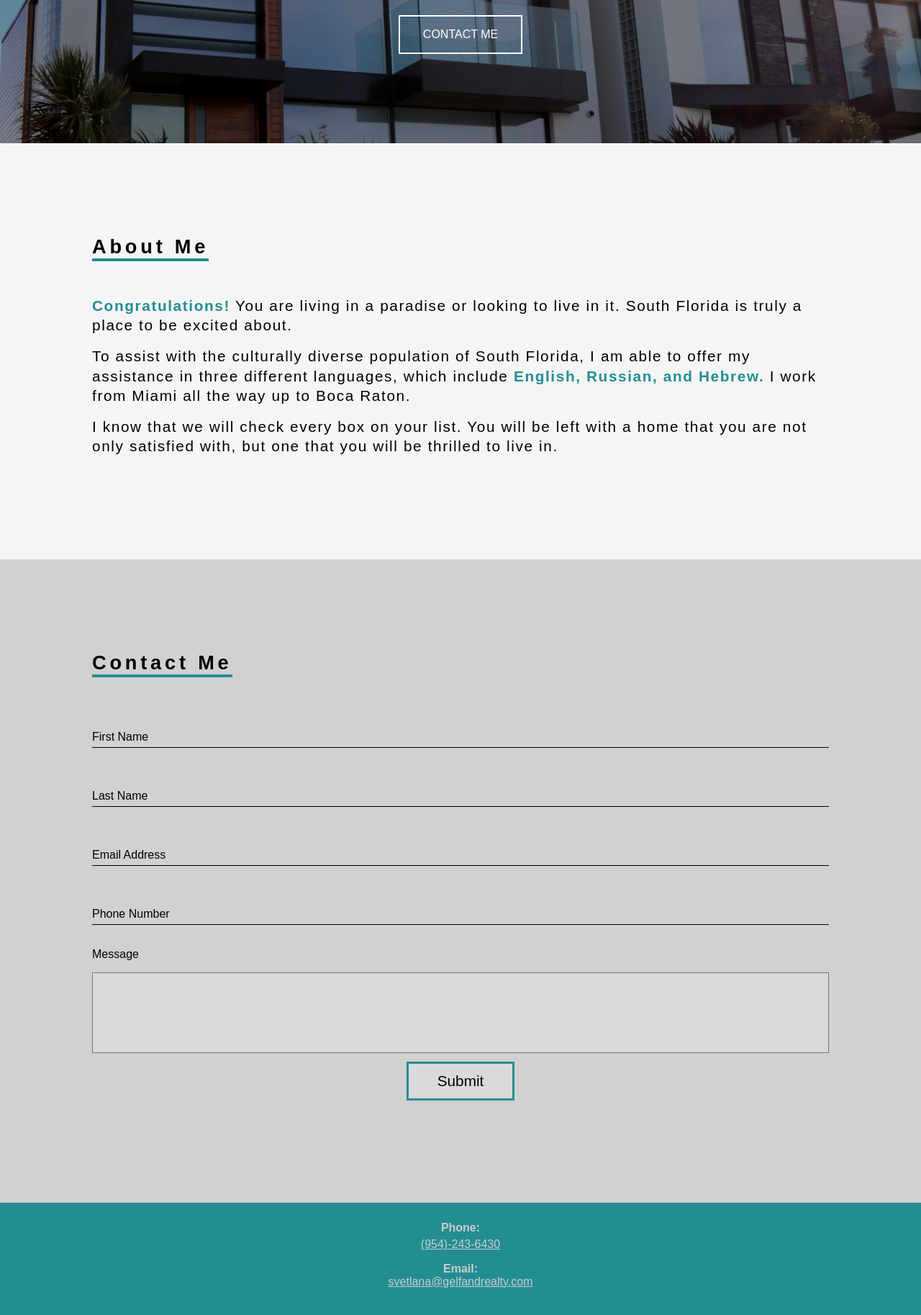
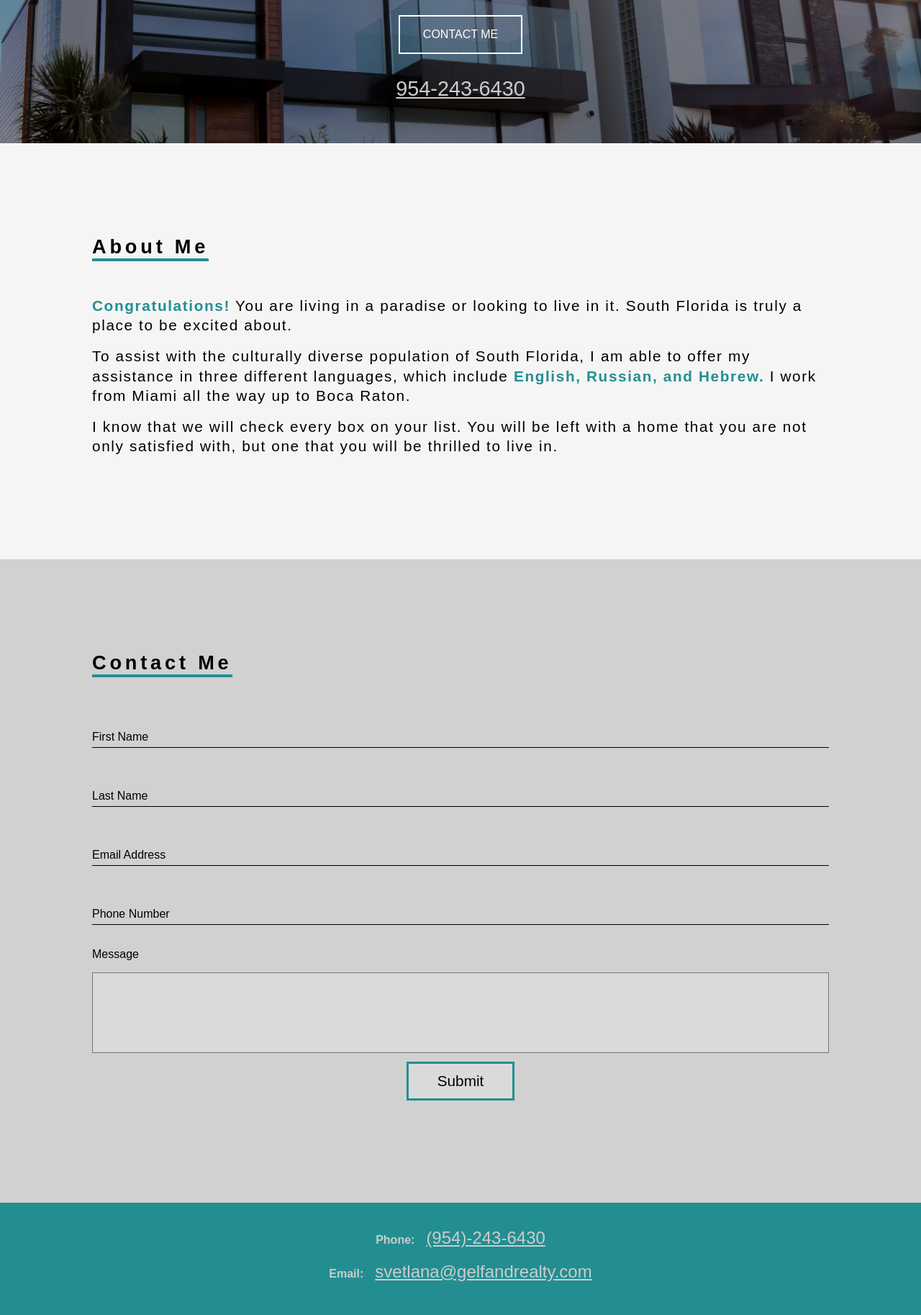
Before and after one commit to Zurxae/realestate, a plain HTML site: page index.html in a window 1280 px wide. Shown: the part 393-2220 px from the top of the page at 72% size. Drawn offline with Linux system fonts and the light colour scheme.

Commit message:
Added another phone reference and improved visibility on mobile

```diff
--- a/index.html
+++ b/index.html
@@ -52,6 +52,9 @@
                 </div>
                 <div class="btn-container">
                     <a class="contact-btn" href="#contact-bookmark">Contact Me</a>
+                </div>
+                <div class="btn-container">
+                    <a class="phone" href="tel:9542436430">954-243-6430</a>
                 </div>
             </div>
         </section>
@@ -117,7 +120,7 @@
     <footer>
         <div class="phone-div">
         <h6>Phone:</h6>
-        <p><a href="tel:+9542436430">(954)-243-6430</a></p>
+        <p><a href="tel:9542436430">(954)-243-6430</a></p>
         </div>
         <div class="email-div">
         <h6>Email:</h6>
--- a/stylesV4.css
+++ b/stylesV4.css
@@ -125,6 +125,7 @@ h2.home-job {
 div.btn-container {
     display:flex;
     justify-content:center;
+    margin-bottom:2rem;
 }
 
 a.contact-btn {
@@ -135,6 +136,10 @@ a.contact-btn {
     text-transform:uppercase;
     text-decoration:none;
     display:inline-block;
+}
+
+.phone {
+    font-size:1.8rem;
 }
 
 div.portrait-container {
@@ -309,29 +314,32 @@ footer {
 }
 
 .phone-div, .email-div{
+    display:flex;
     margin-bottom:1rem;
-    font-size:1rem;
+    font-size:1.5rem;
+    align-items: baseline;
 }
 
 .phone-div h6 {
     font-size:1rem;
     margin-bottom:.3rem;
+    margin-right:1rem;
 }
 
 .email-div h6 {
     font-size:1rem;
+    margin-right:1rem;
 }
 
 a {
     color:#CCC;
 }
 
-@media screen and (min-width:1000px) {
-    .menu-wrapper {
-        display:none;
+@media screen and (max-width:455px) {
+    .menu-container {
+        min-height:2rem;
     }
-
-    /*.navlinks {
-        display:block;
-    }*/
+    .phone-div, .email-div {
+        font-size:1.2rem;
+    }
 }
```
